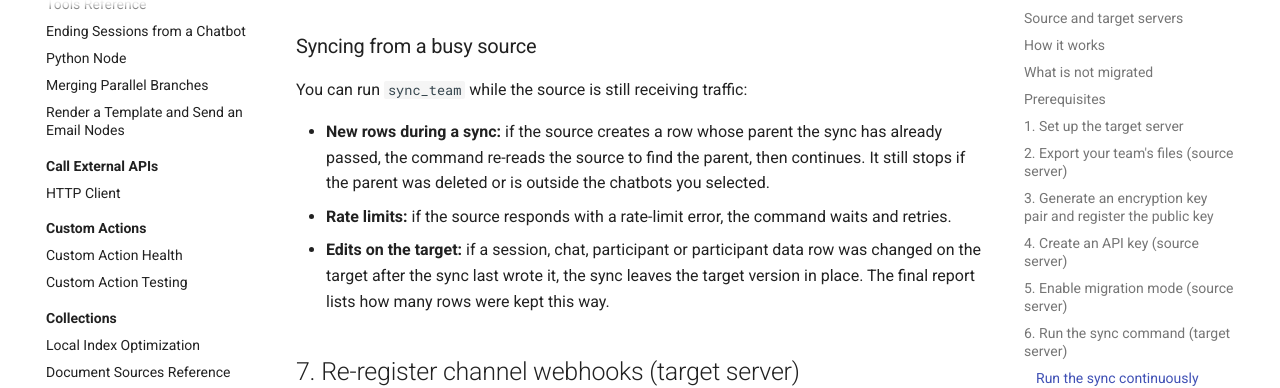
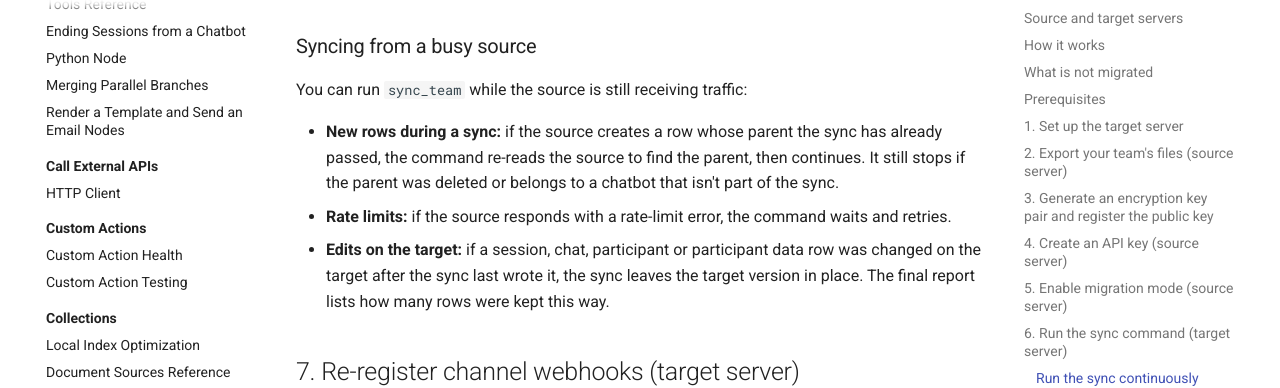
Before and after one commit to dimagi/open-chat-studio-docs, an MkDocs documentation site: the page built from docs/tech-hub/migrate_team.md, in a window 1280 px wide and 900 px high, scrolled down 5781 px. Shown: the part 138-526 px from the top of the window. Built offline with MkDocs 1.6.1 and Material for MkDocs 9.7.7, drawn with Linux system fonts in a browser that asks for light colours; a script that is not in the unit is left out; comment, search, counter and statistics services are not loaded.

Commit message:
docs: drop undescribed chatbot selection from sync_team wording
Co-Authored-By: Claude Opus 5.5 <noreply@anthropic.com>

```diff
--- a/docs/tech-hub/migrate_team.md
+++ b/docs/tech-hub/migrate_team.md
@@ -184,7 +184,7 @@ Press **Ctrl+C** to stop the command. When it stops, it prints a report of the r
 
 You can run `sync_team` while the source is still receiving traffic:
 
-- **New rows during a sync:** if the source creates a row whose parent the sync has already passed, the command re-reads the source to find the parent, then continues. It still stops if the parent was deleted or is outside the chatbots you selected.
+- **New rows during a sync:** if the source creates a row whose parent the sync has already passed, the command re-reads the source to find the parent, then continues. It still stops if the parent was deleted or belongs to a chatbot that isn't part of the sync.
 - **Rate limits:** if the source responds with a rate-limit error, the command waits and retries.
 - **Edits on the target:** if a session, chat, participant or participant data row was changed on the target after the sync last wrote it, the sync leaves the target version in place. The final report lists how many rows were kept this way.
 
```
Also changed, not shown: docs/changelog.md (+1 -1 lines).
